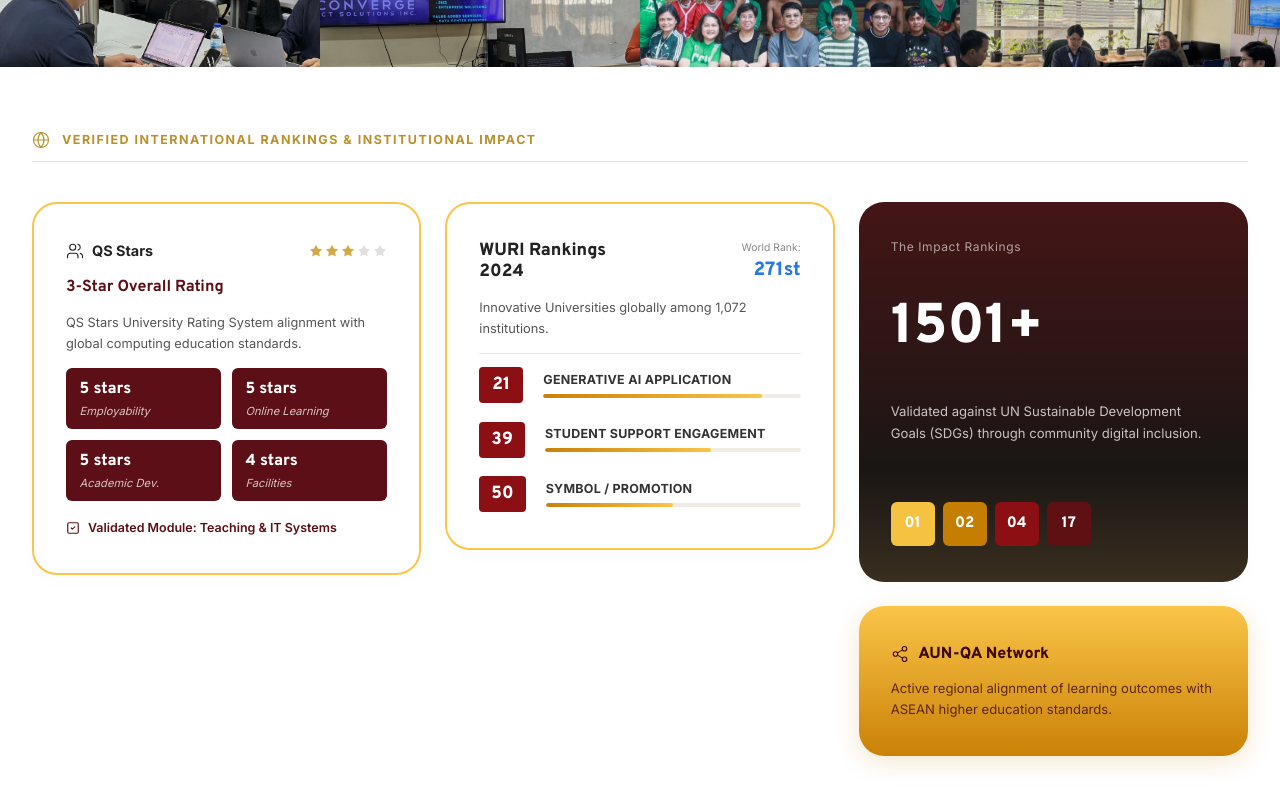
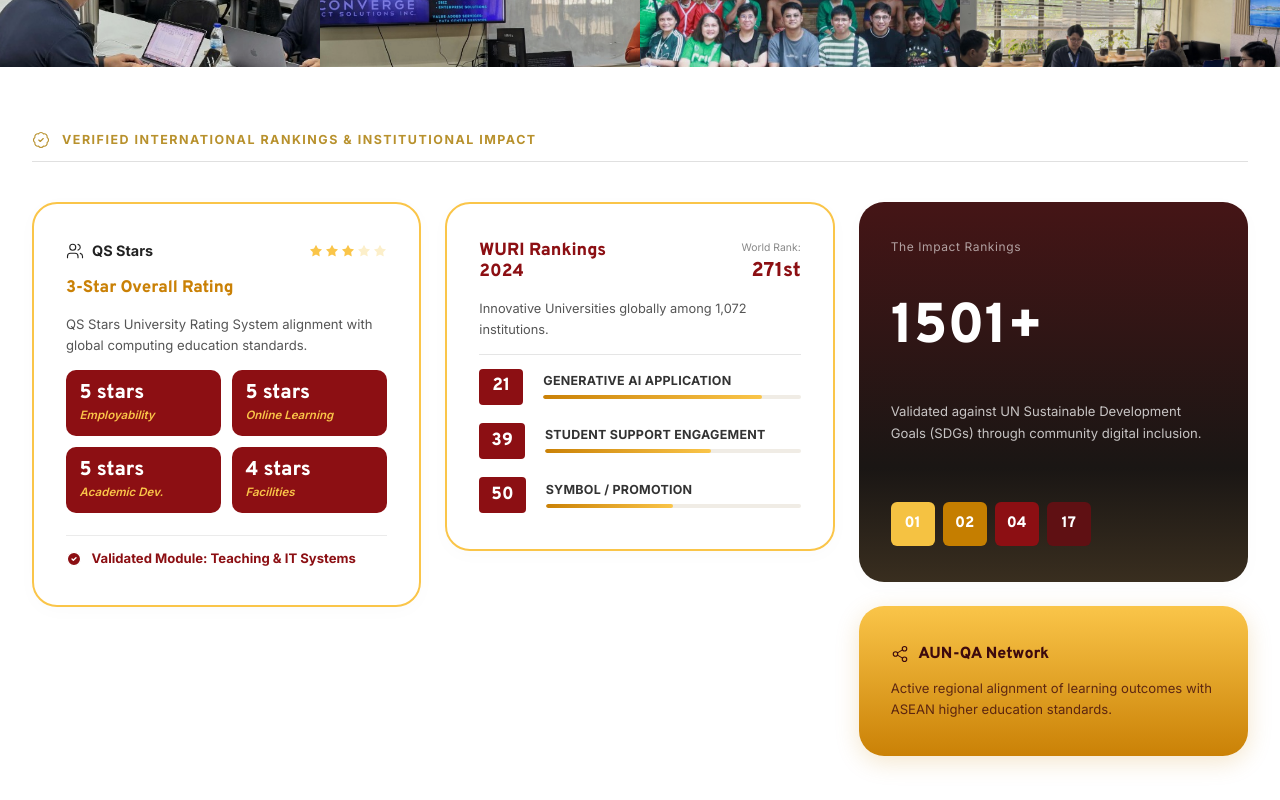
Before and after one commit to fr-anz/DIT-Accred, a SvelteKit app: page /planning in a window 1280 px wide. Shown: the part 3080-3880 px from the top of the page. Built offline with nearby package versions, Linux system fonts and the light colour scheme.

Commit message:
fix: remove blue border from footer and adjust rankings details to match figma exactly

```diff
--- a/src/lib/components/footer.svelte
+++ b/src/lib/components/footer.svelte
@@ -87,7 +87,7 @@
 		color: #ffffff;
 		font-family: 'Inter', sans-serif;
 		width: 100%;
-		border-top: 4px solid #0056b3; /* Vibrant blue top border from Figma */
+		border-top: none;
 	}
 
 	.footer_content {
--- a/src/routes/planning/+page.svelte
+++ b/src/routes/planning/+page.svelte
@@ -13,7 +13,8 @@
 		Plane,
 		Star,
 		Share2,
-		CircleDot
+		CircleDot,
+		CheckCircle2
 	} from 'lucide-svelte';
 	import Footer from '$lib/components/footer.svelte';
 
@@ -283,7 +284,7 @@
 ───────────────────────────────────────────── -->
 <section class="content_section" id="rankings">
 	<div class="section_label">
-		<Globe size={18} strokeWidth={1.5} class="section_icon" />
+		<BadgeCheck size={18} strokeWidth={1.5} class="section_icon" />
 		<span>VERIFIED INTERNATIONAL RANKINGS &amp; INSTITUTIONAL IMPACT</span>
 	</div>
 	<hr class="section_divider" />
@@ -302,7 +303,7 @@
 						<Star
 							size={14}
 							strokeWidth={0}
-							fill={s <= 3 ? '#D4A843' : '#E0E0E0'}
+							fill={s <= 3 ? '#FAC549' : '#FCEFCA'}
 						/>
 					{/each}
 				</div>
@@ -323,7 +324,7 @@
 			</div>
 
 			<div class="qs_validated_row">
-				<SquareCheck size={14} strokeWidth={2} class="validated_icon" />
+				<CheckCircle2 size={16} class="validated_icon_circle" />
 				<span>Validated Module: Teaching &amp; IT Systems</span>
 			</div>
 		</div>
@@ -1101,15 +1102,15 @@
 
 	.qs_rating_title {
 		font-family: var(--font-heading);
-		font-size: 1rem;
-		font-weight: 700;
-		color: var(--color-maroon);
+		font-size: 1.05rem;
+		font-weight: 800;
+		color: #ca8106; /* Figma gold */
 		margin: 0;
 	}
 
 	.qs_rating_desc {
 		font-family: var(--font-body);
-		font-size: 0.8rem;
+		font-size: 0.82rem;
 		color: #555;
 		line-height: 1.6;
 		margin: 0;
@@ -1122,41 +1123,46 @@
 	}
 
 	.qs_cat_tile {
-		background: var(--color-maroon);
-		border-radius: 6px;
-		padding: 0.6rem 0.85rem;
+		background: #8c0f13; /* Figma dark red tiles */
+		border-radius: 10px;
+		padding: 0.75rem 0.85rem;
 		display: flex;
 		flex-direction: column;
-		gap: 0.1rem;
+		gap: 0.2rem;
 	}
 
 	.qs_cat_stars {
 		font-family: var(--font-heading);
-		font-size: 1rem;
+		font-size: 1.25rem;
 		font-weight: 900;
 		color: #fff;
+		line-height: 1.1;
 	}
 
 	.qs_cat_label {
 		font-family: var(--font-body);
-		font-size: 0.7rem;
-		color: rgba(255, 255, 255, 0.75);
+		font-size: 0.72rem;
+		color: #fac549; /* Figma light gold */
 		font-style: italic;
+		font-weight: 600;
 	}
 
 	.qs_validated_row {
 		display: flex;
 		align-items: center;
-		gap: 0.5rem;
+		gap: 0.6rem;
 		font-family: var(--font-body);
-		font-size: 0.78rem;
-		font-weight: 600;
-		color: var(--color-maroon);
-		padding-top: 0.25rem;
+		font-size: 0.82rem;
+		font-weight: 700;
+		color: #8c0f13;
+		padding-top: 0.85rem;
+		border-top: 1.5px solid rgba(0, 0, 0, 0.08); /* 1:1 figma line above text */
+		margin-top: 0.5rem;
 	}
 
-	:global(.validated_icon) {
-		color: var(--color-maroon);
+	:global(.validated_icon_circle) {
+		fill: #8c0f13;
+		color: #ffffff;
 		flex-shrink: 0;
 	}
 
@@ -1178,7 +1184,7 @@
 		font-family: var(--font-heading);
 		font-size: 1.1rem;
 		font-weight: 900;
-		color: #222;
+		color: #8c0f13; /* WURI title color matching header */
 		margin: 0;
 		line-height: 1.2;
 	}
@@ -1197,9 +1203,9 @@
 
 	.wuri_rank_num {
 		font-family: var(--font-heading);
-		font-size: 1.2rem;
+		font-size: 1.25rem;
 		font-weight: 900;
-		color: #2879e0;
+		color: #8c0f13; /* Maroon/red instead of blue */
 	}
 
 	.wuri_desc {
```
